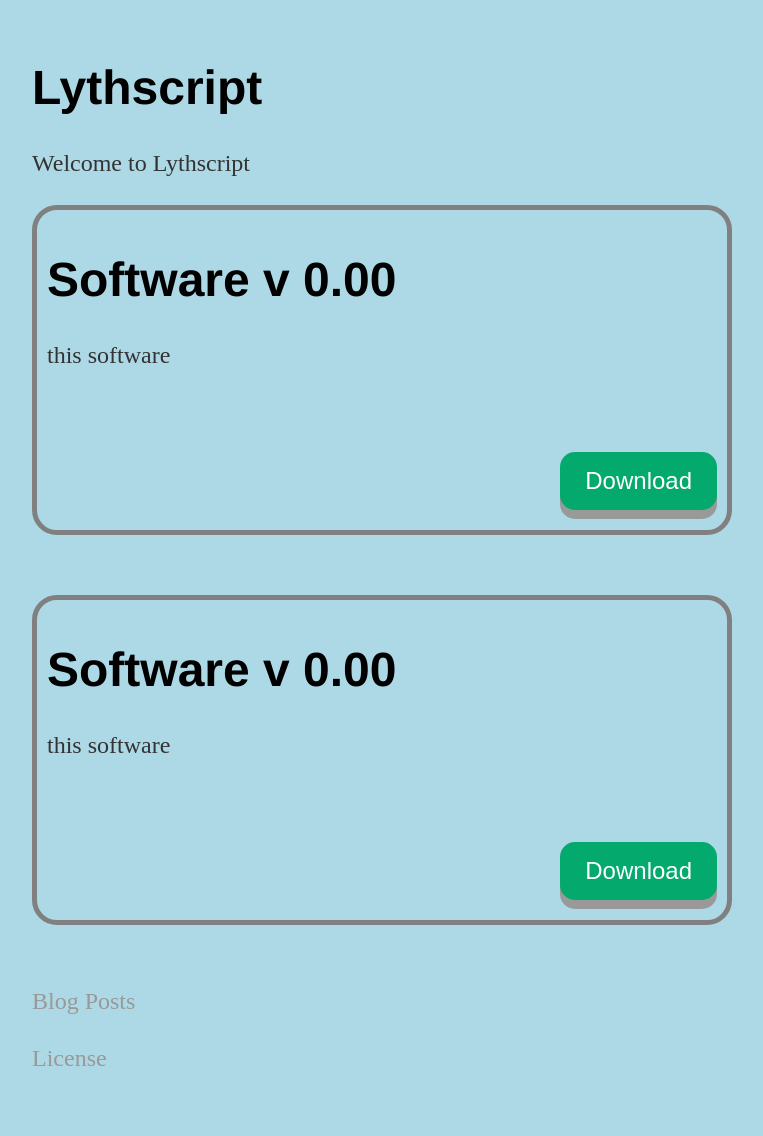
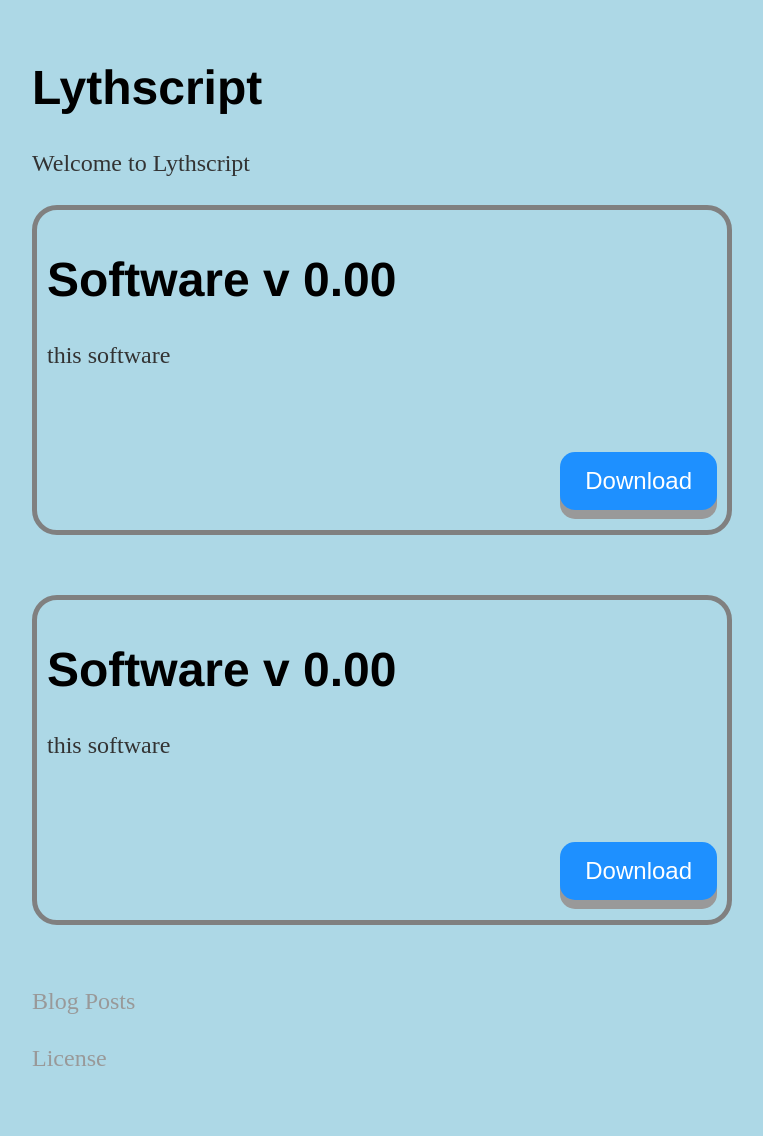
Before and after one commit to lythscript/lythscript.github.io, a Jekyll site: the page built from index.html, in a window 1280 px wide. Shown: the whole page, without its empty margins (160-923 px from the left). Built offline with Jekyll 4.4.1, drawn with Linux system fonts in a browser that asks for light colours.

Commit message:
Update main.css

```diff
--- a/css/main.css
+++ b/css/main.css
@@ -61,7 +61,7 @@ button {
   text-decoration: none;
   outline: none;
   color: #fff;
-  background-color: #04AA6D;
+  background-color: DodgerBlue;
   border: none;
   border-radius: 15px;
   box-shadow: 0 9px #999;
```
